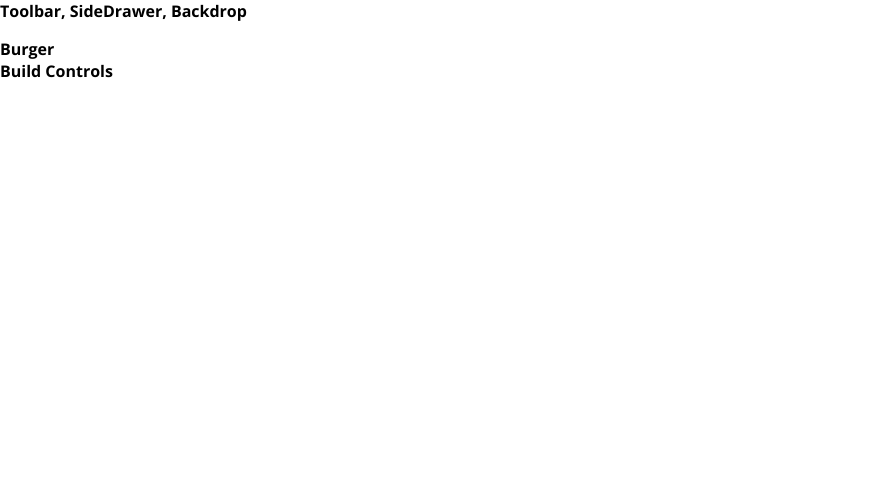
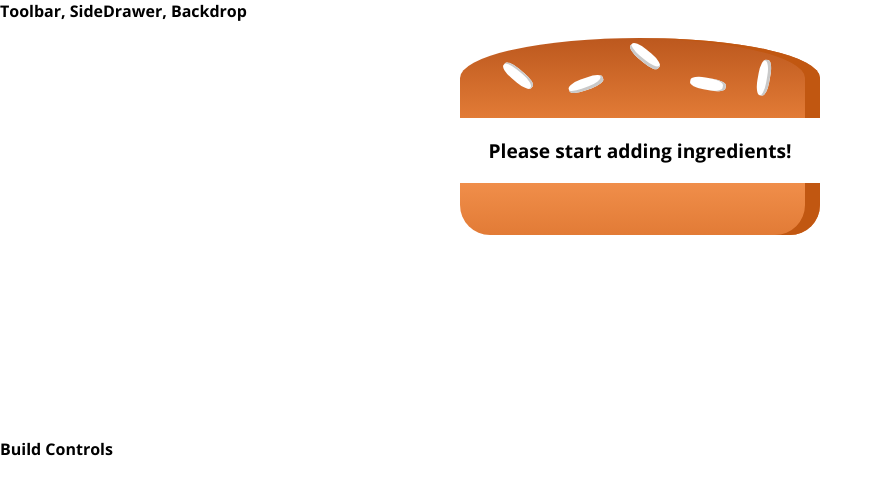
Before and after one commit to WHYjun/burger-builder, a React app: page / in a window 1280 px wide. Shown: the top 494 px of the page, without its empty margins (0-883 px from the left). Built offline with nearby package versions, Linux system fonts and the light colour scheme.

Commit message:
change burger ingredients dynamically

```diff
--- /dev/null
+++ b/src/components/burger/Burger.css
@@ -0,0 +1,22 @@
+.Burger {
+  width: 100%;
+  margin: auto;
+  height: 250px;
+  text-align: center;
+  font-weight: bold;
+  font-size: 1.2rem;
+}
+
+@media (min-width: 1000px) and (min-height: 700px) {
+  .Burger {
+    width: 700px;
+    height: 600px;
+  }
+}
+
+@media (min-width: 500px) and (min-height: 401px) {
+  .Burger {
+    width: 450px;
+    height: 400px;
+  }
+}
--- a/src/components/burger/Burger.js
+++ b/src/components/burger/Burger.js
@@ -0,0 +1,29 @@
+import React from 'react'
+import classes from './Burger.css'
+import BurgerIngredient from './ingredient/BurgerIngredient'
+
+const burger = props => {
+  let transformedIngredients = Object.keys(props.ingredients)
+    .map(igKey => {
+      return [...Array(props.ingredients[igKey])].map((_, i) => {
+        return <BurgerIngredient key={igKey + i} type={igKey} />
+      })
+    })
+    .reduce((arr, el) => {
+      return arr.concat(el)
+    }, [])
+
+  if (transformedIngredients.length === 0) {
+    transformedIngredients = <p>Please start adding ingredients!</p>
+  }
+
+  return (
+    <div className={classes.Burger}>
+      <BurgerIngredient type='bread-top' />
+      {transformedIngredients}
+      <BurgerIngredient type='bread-bottom' />
+    </div>
+  )
+}
+
+export default burger
--- a/src/components/burger/ingredient/BurgerIngredient.js
+++ b/src/components/burger/ingredient/BurgerIngredient.js
@@ -1,5 +1,5 @@
 import React, { Component } from 'react'
-import classes from './BurgerIngredient.js'
+import classes from './BurgerIngredient.css'
 import PropTypes from 'prop-types'
 
 class BurgerIngredient extends Component {
@@ -13,8 +13,8 @@
       case 'bread-top':
         ingredient = (
           <div className={classes.BreadTop}>
-            <div className={classes.Seed1} />
-            <div className={classes.Seed2} />
+            <div className={classes.Seeds1} />
+            <div className={classes.Seeds2} />
           </div>
         )
         break
--- a/src/containers/BurgerBuilder/BurgerBuilder.js
+++ b/src/containers/BurgerBuilder/BurgerBuilder.js
@@ -1,11 +1,21 @@
 import React, { Component } from 'react'
 import Aux from '../../hoc/Aux'
+import Burger from '../../components/burger/Burger'
 
 class BurgerBuilder extends Component {
+  state = {
+    ingredients: {
+      salad: 0,
+      bacon: 0,
+      cheese: 0,
+      meat: 0
+    }
+  }
+
   render () {
     return (
       <Aux>
-        <div>Burger</div>
+        <Burger ingredients={this.state.ingredients} />
         <div>Build Controls</div>
       </Aux>
     )
```
